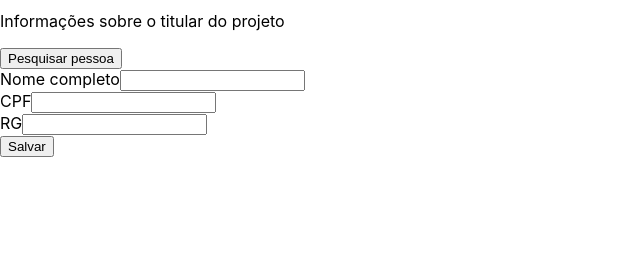
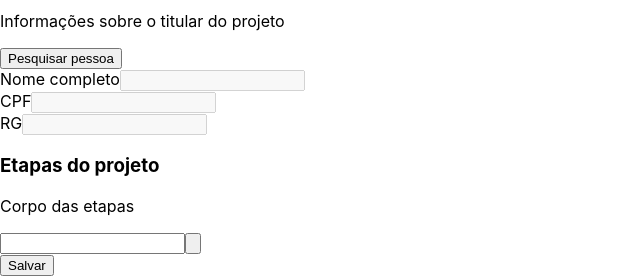
Before and after one commit to NunesXdecK/mmjp, a Next.js app: page /project in a window 1280 px wide. Shown: the part 644-920 px from the top of the page, without its empty margins (0-640 px from the left). Before the commit the page ends 801 px from the top, so only its background shows below. Built offline with nearby package versions, Linux system fonts and the light colour scheme.

Commit message:
070520221653

```diff
--- a/src/components/form/personForm.tsx
+++ b/src/components/form/personForm.tsx
@@ -54,6 +54,7 @@ export default function PersonForm(props) {
                 <div className="grid grid-cols-6 sm:gap-6">
                     <div className="p-2 col-span-6 sm:col-span-6">
                         <InputText
+                            isDisabled={props.isForSelect}
                             value={name}
                             onChange={(event) => { setName(event.target.value) }}
                             id="fullname"
@@ -64,6 +65,7 @@ export default function PersonForm(props) {
                 <div className="grid grid-cols-6 sm:gap-6 md:pt-2">
                     <div className="p-2 col-span-6 sm:col-span-3">
                         <InputText
+                            isDisabled={props.isForSelect}
                             value={cpf}
                             onChange={(event) => { setCpf(event.target.value) }}
                             id="cpf"
@@ -72,6 +74,7 @@ export default function PersonForm(props) {
 
                     <div className="p-2 sm:mt-0 col-span-6 sm:col-span-3">
                         <InputText
+                            isDisabled={props.isForSelect}
                             value={rg}
                             onChange={(event) => { setRg(event.target.value) }}
                             id="rg"
--- a/src/components/form/projectForm.tsx
+++ b/src/components/form/projectForm.tsx
@@ -3,19 +3,21 @@ import Button from "../button/button";
 import InputText from "../inputText/inputText";
 import Form from "./form";
 import PersonForm from "./personForm";
+import ProjectStageForm from "./projectStageForm";
 
 export default function ProjectForm(props) {
     const [name, setName] = useState("")
+    const [person, setPerson] = useState({})
+    const [stages, setStages] = useState([])
 
-    function handleSelectPerson(person) {
-        console.log("handleSelectPerson()")
-        console.log(person)
+    function handleSelectPerson(personSelected) {
+        setPerson(personSelected)
     }
 
     function save() {
-        console.log({
-            name: name,
-        })
+        console.log(name)
+        console.log(person)
+        console.log(stages)
 
         if (props.afterSave) {
             props.afterSave()
@@ -46,9 +48,15 @@ export default function ProjectForm(props) {
                 subtitle="Informações sobre o titular do projeto"
             />
 
+            <ProjectStageForm
+                stages={stages}
+                setStages={setStages}
+                title="Etapas do projeto"
+                subtitle="Corpo das etapas" />
+
             <div className="p-2 flex justify-end">
                 <Button
-                    onClick={save}
+                    onClick={() => save()}
                     type="submit">
                     Salvar
                 </Button>
--- /dev/null
+++ b/src/components/form/projectStageForm.tsx
@@ -0,0 +1,49 @@
+import { PlusIcon, TrashIcon } from "@heroicons/react/outline";
+import InputTextStage from "../inputText/inputTextStage";
+import Form from "./form";
+
+export default function ProjectStageForm(props) {
+
+    function addStage(text, cleanFunction) {
+        let localStages = [...props.stages]
+        if (localStages.indexOf(text) === -1) {
+            localStages.push(text)
+            props.setStages(localStages)
+            cleanFunction("")
+        }
+    }
+
+    function handleRemoveStage(text) {
+        let localStages = [...props.stages]
+        if (localStages.length > -1) {
+            const index = localStages.indexOf(text)
+            localStages.splice(index, 1)
+            props.setStages(localStages)
+        }
+    }
+
+    return (
+        <>
+            <Form
+                title={props.title}
+                subtitle={props.subtitle}>
+
+                <InputTextStage
+                    onClick={addStage}>
+                    <PlusIcon className="text-green-600 block h-6 w-6" aria-hidden="true" />
+                </InputTextStage>
+
+                {props.stages.map((element, index) => (
+                    <InputTextStage
+                        index={index}
+                        value={element}
+                        disabled={true}
+                        key={index + element}
+                        onClick={handleRemoveStage}>
+                        <TrashIcon className="text-red-600 block h-6 w-6" aria-hidden="true" />
+                    </InputTextStage>
+                ))}
+            </Form>
+        </>
+    )
+}
--- /dev/null
+++ b/src/components/inputText/inputTextStage.tsx
@@ -0,0 +1,42 @@
+import { useState } from "react";
+
+export default function InputTextStage(props) {
+    const [text, setText] = useState(props.value ?? "")
+
+    return (
+        <div className="grid grid-cols-6">
+            <div className="p-2 col-span-6">
+                <div className="mt-1 flex rounded-md shadow-sm">
+                    <input
+                        disabled={props.disabled}
+                        value={text}
+                        onChange={(event) => setText(event.target.value)}
+                        type="text"
+                        className={`
+                            z-0
+                            flex-1 block w-full
+                            rounded-none rounded-l-md sm:text-sm border-gray-300
+                            focus:ring-indigo-500 focus:border-indigo-500
+                        `}
+                    />
+
+                    <button
+                        type="button"
+                        onClick={() => {
+                            props.onClick(text, setText)
+                        }}
+                        className={`
+                            px-4
+                            rounded-r-md
+                            border border-l-0 border-gray-300
+                            inline-flex items-center
+                            bg-gray-50
+                            text-gray-500 text-sm
+                        `}>
+                        {props.children}
+                    </button>
+                </div>
+            </div>
+        </div>
+    )
+}
--- a/src/pages/project/index.tsx
+++ b/src/pages/project/index.tsx
@@ -3,7 +3,6 @@ import ProjectForm from "../../components/form/projectForm"
 import Layout from "../../components/layout/layout"
 
 export default function Project() {
-
 
     return (
         <Layout
```
